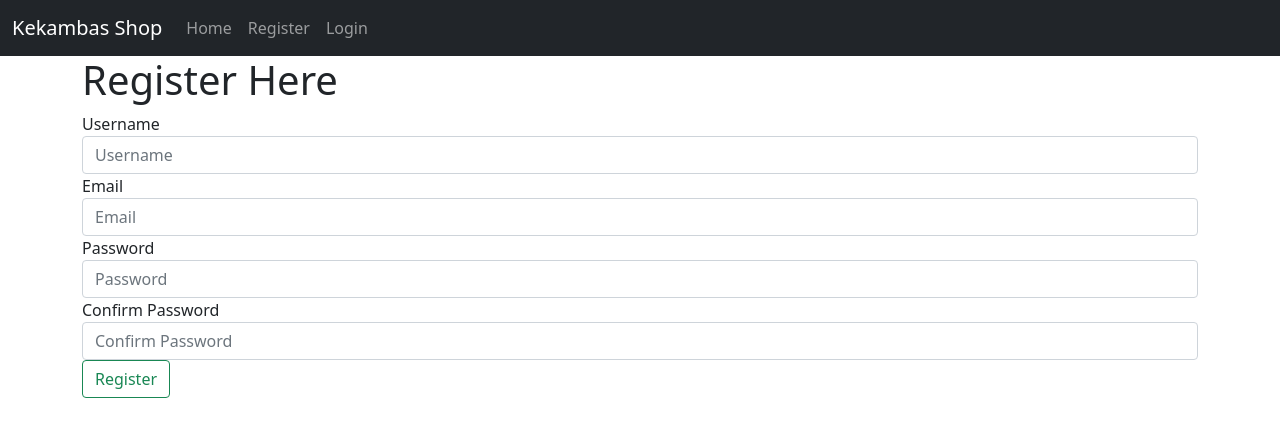
After one commit to patrick12james/flask_app, a Flask app: page /register in a window 1280 px wide. The commit adds this page. Shown: the top 437 px of the page. Run offline with Flask 2, Linux system fonts and the light colour scheme; some libraries are stand-ins or nearby versions.

Commit message:
finished lecture commit

```diff
--- a/app/__init__.py
+++ b/app/__init__.py
@@ -1,5 +1,7 @@
 from flask import Flask
 
 app = Flask(__name__)
+app.config['SECRET_KEY'] = 'There is no key'
+
 
 from . import routes
--- a/app/forms.py
+++ b/app/forms.py
@@ -1,6 +1,6 @@
 from flask_wtf import FlaskForm
 from wtforms import StringField, PasswordField, SubmitField
-from wtForms.validators import DataRequired, Email, EqualTo
+from wtforms.validators import DataRequired, Email, EqualTo
 
 class RegisterForm(FlaskForm):
   username = StringField('Username', validators=[DataRequired()])
--- a/app/routes.py
+++ b/app/routes.py
@@ -1,10 +1,35 @@
 from app import app
-from flask import render_template
+from flask import render_template, redirect, url_for
+from app.forms import RegisterForm
 
 @app.route('/')
 def index():
-  my_name = 'Patrick'
-  my_city = 'Smith Valley'
-  colors = []
+    my_name = 'Brian'
+    my_city = 'Chicago'
+    colors = ['red', 'orange', 'yellow', 'green', 'blue', 'indigo', 'violet', 'black', 'magenta', 'pink']
+    person = {
+        'name': 'Ferris Bueller',
+        'age': 18,
+        'best_friend': 'Cameron'
+    }
+    return render_template('index.html', name=my_name, city=my_city, colors=colors, person=person)
 
-  return render_template('index.html, name=my_name, city=my_city, colors=colors, person=person');
+
+@app.route('/name')
+def name():
+    my_name = 'Brian'
+
+    return render_template('name.html', name=my_name)
+
+
+@app.route('/register', methods=["GET","POST"])
+def register():
+    form = RegisterForm()
+    if form.validate_on_submit():
+        username = form.username.data
+        email = form.email.data
+        password = form.password.data
+        print(username, email, password)
+        return redirect(url_for('index'))
+
+    return render_template('register.html', form=form)
--- a/app/templates/base.html
+++ b/app/templates/base.html
@@ -19,11 +19,9 @@
   {% include 'nav.html' %}
 
   <div class="container">
-    <h4>Block starts</h4>
     {% block content %}
 
     {% endblock %}
-    <h4>Block ends</h4>
   </div>
 
   <script src="https://cdnjs.cloudflare.com/ajax/libs/popper.js/2.9.2/umd/popper.min.js"></script>
--- a/app/templates/nav.html
+++ b/app/templates/nav.html
@@ -1,6 +1,6 @@
 <nav class="navbar navbar-expand-lg navbar-dark bg-dark">
   <div class="container-fluid">
-    <a class="navbar-brand" href="#">Navbar</a>
+    <a class="navbar-brand" href="{{ url_for('index') }}">Kekambas Shop</a>
     <button class="navbar-toggler" type="button" data-bs-toggle="collapse" data-bs-target="#navbarNav"
       aria-controls="navbarNav" aria-expanded="false" aria-label="Toggle navigation">
       <span class="navbar-toggler-icon"></span>
@@ -8,16 +8,13 @@
     <div class="collapse navbar-collapse" id="navbarNav">
       <ul class="navbar-nav">
         <li class="nav-item">
-          <a class="nav-link active" aria-current="page" href="#">Home</a>
+          <a class="nav-link" href="{{ url_for('index') }}">Home</a>
         </li>
         <li class="nav-item">
-          <a class="nav-link" href="#">Features</a>
+          <a class="nav-link" href="{{ url_for('register') }}">Register</a>
         </li>
         <li class="nav-item">
-          <a class="nav-link" href="#">Pricing</a>
-        </li>
-        <li class="nav-item">
-          <a class="nav-link disabled" href="#" tabindex="-1" aria-disabled="true">Disabled</a>
+          <a class="nav-link" href="#">Login</a>
         </li>
       </ul>
     </div>
--- /dev/null
+++ b/app/templates/register.html
@@ -0,0 +1,30 @@
+{% extends 'base.html' %}
+
+{% block title %} Register {% endblock %}
+
+{% block content %}
+<h1>Register Here</h1>
+
+<form action="" method='post'>
+  {{ form.csrf_token }}
+  <div class="form-group">
+    <fieldset>
+      {{ form.username.label }}
+      {{ form.username(class='form-control', placeholder='Username') }}
+    </fieldset>
+    <fieldset>
+      {{ form.email.label }}
+      {{ form.email(class='form-control', placeholder='Email') }}
+    </fieldset>
+    <fieldset>
+      {{ form.password.label }}
+      {{ form.password(class='form-control', placeholder='Password') }}
+    </fieldset>
+    <fieldset>
+      {{ form.confirm_pass.label }}
+      {{ form.confirm_pass(class='form-control', placeholder='Confirm Password') }}
+    </fieldset>
+  </div>
+  {{ form.submit(class='btn btn-outline-success') }}
+</form>
+{% endblock %}
```
